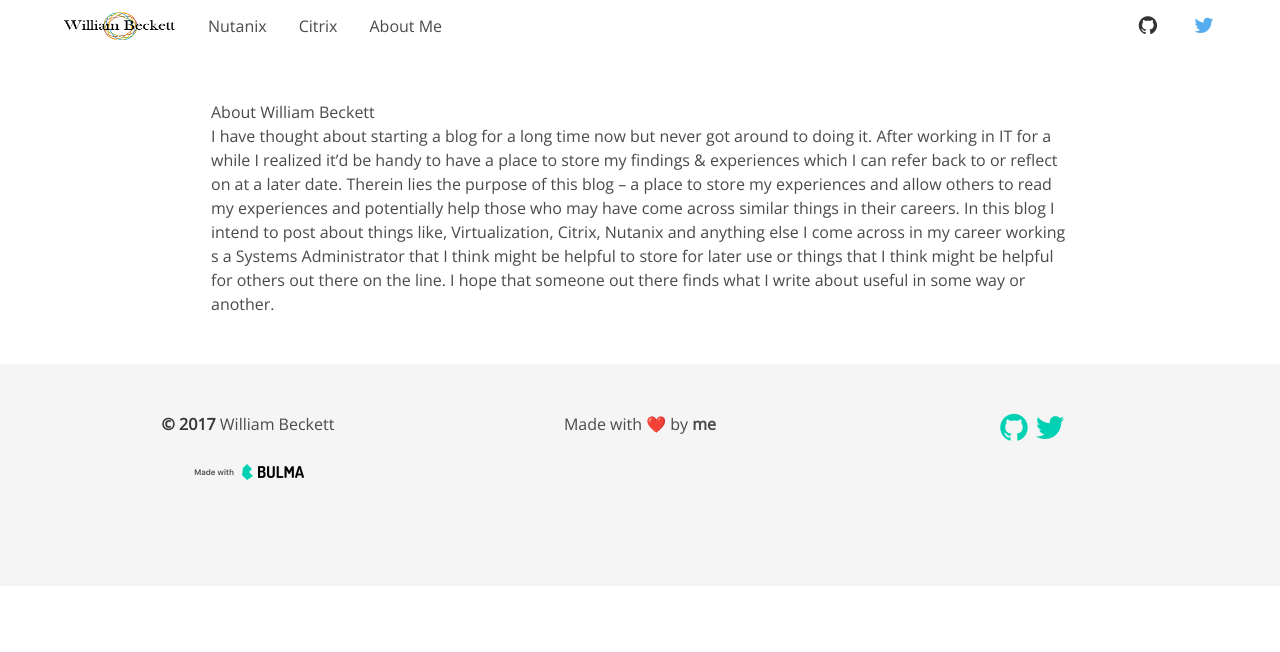
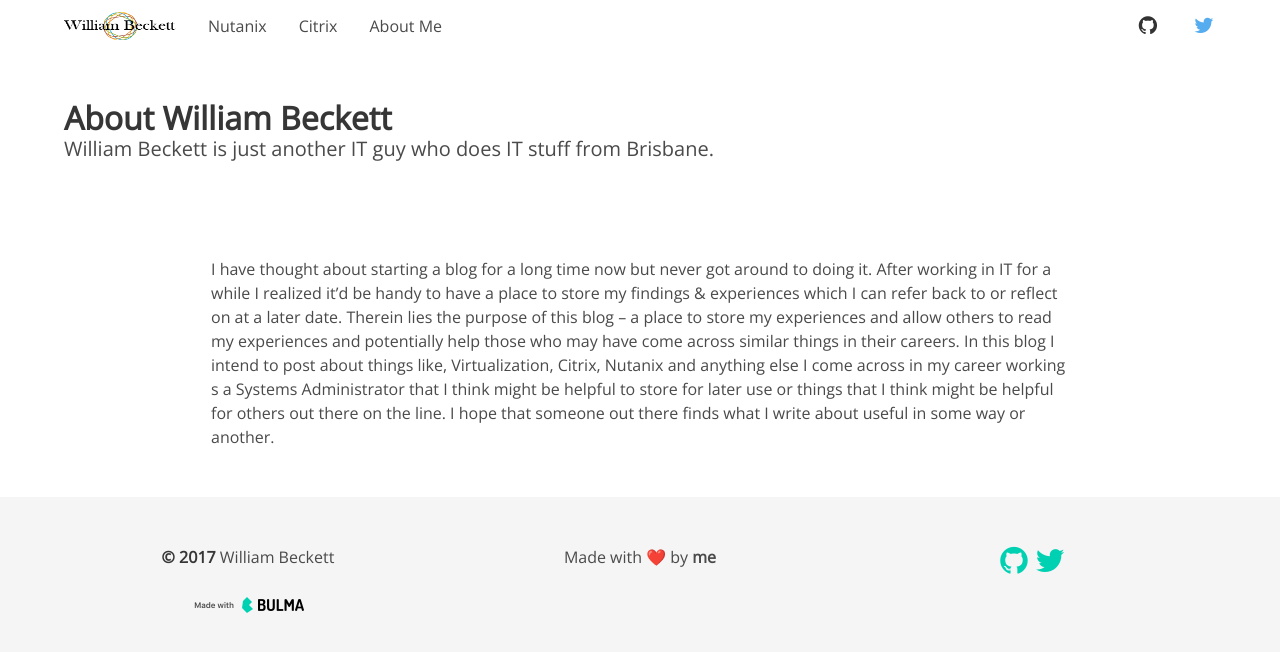
Before and after one commit to wjbeckett/blog, a Jekyll site: the page built from about.md, in a window 1280 px wide. Shown: the top 652 px of the page. Built offline with Jekyll 4.4.1, drawn with Linux system fonts in a browser that asks for light colours.

Commit message:
added hero to about page

```diff
--- a/about.md
+++ b/about.md
@@ -10,12 +10,24 @@ fixed_navbar: true
   {% include navbar.html id="About" fixed=true has_container=true boxed=true %}
 </div>
 
+<section class="hero">
+  <div class="hero-body">
+    <div class="container">
+      <h1 class="title">
+        {{ page.title }}
+      </h1>
+      <h2 class="subtitle">
+        {{ page.excerpt }}
+      </h2>
+    </div>
+  </div>
+</section>
+
 <section class="section">
     <div class="container">
         <div class="columns is-centered">
             <div class="column is-9">
                 <p>
-                <h1>{{ page.title }}</h1>
                 I have thought about starting a blog for a long time now but never got around to doing it. After working in IT for a while I realized it’d be handy to have a place to store my findings & experiences which I can refer back to or reflect on at a later date. Therein lies the purpose of this blog – a place to store my experiences and allow others to read my experiences and potentially help those who may have come across similar things in their careers.
                 In this blog I intend to post about things like, Virtualization, Citrix, Nutanix and anything else I come across in my career working s a Systems Administrator that I think might be helpful to store for later use or things that I think might be helpful for others out there on the line.
                 I hope that someone out there finds what I write about useful in some way or another.
```
